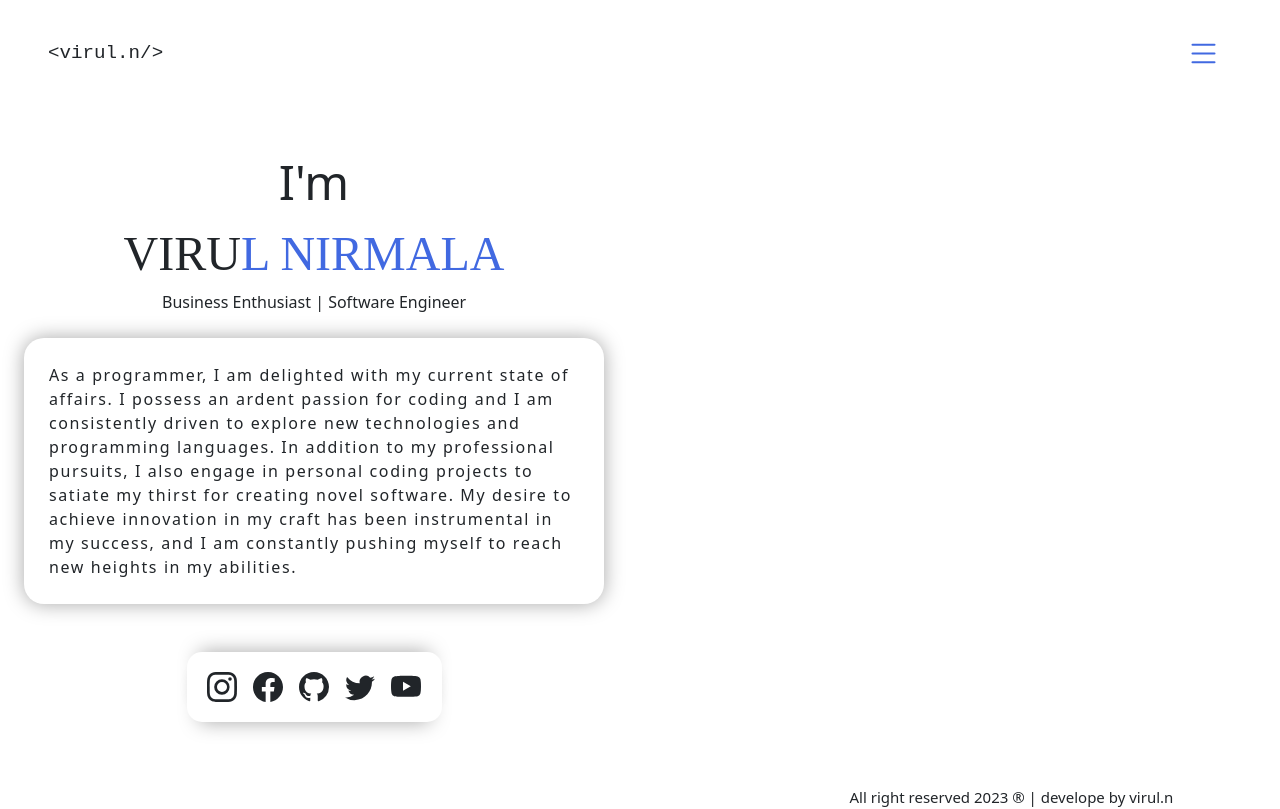
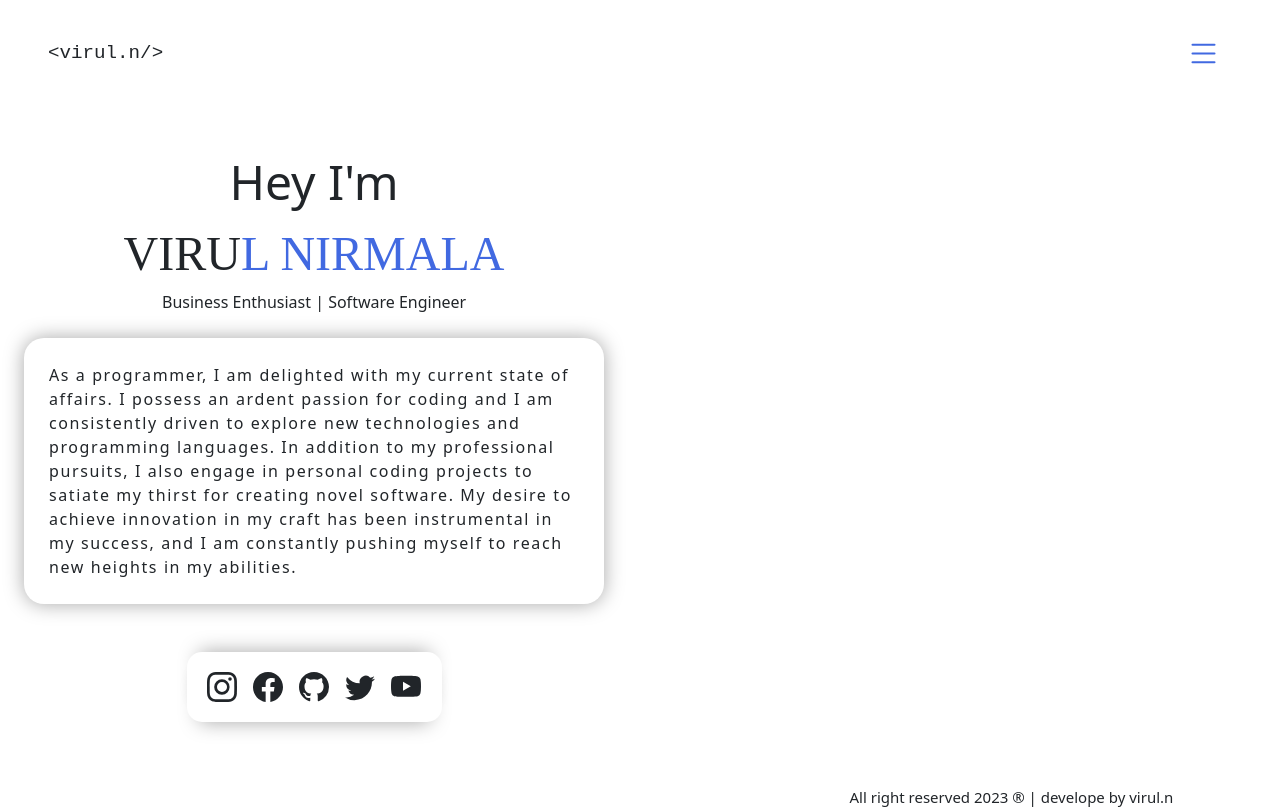
Before and after one commit to iamvirul/test_app, a React (Create React App) app: page / in a window 1280 px wide. Shown: the top 809 px of the page. Built offline with nearby package versions, Linux system fonts and the light colour scheme; a web font is replaced by a local one.

Commit message:
it's working

```diff
--- a/src/pages/Home.js
+++ b/src/pages/Home.js
@@ -33,7 +33,7 @@ function Home() {
             <div className="row">
               <div className=" col-lg-6">
                 <div className=" d-flex  align-items-center justify-content-center">
-                  <span className=" d-flex text-center name"> I'm</span>
+                  <span className=" d-flex text-center name">Hey I'm</span>
                 </div>
                 <div className=" d-flex align-items-center justify-content-center">
                   <span className="name2 ">
```
